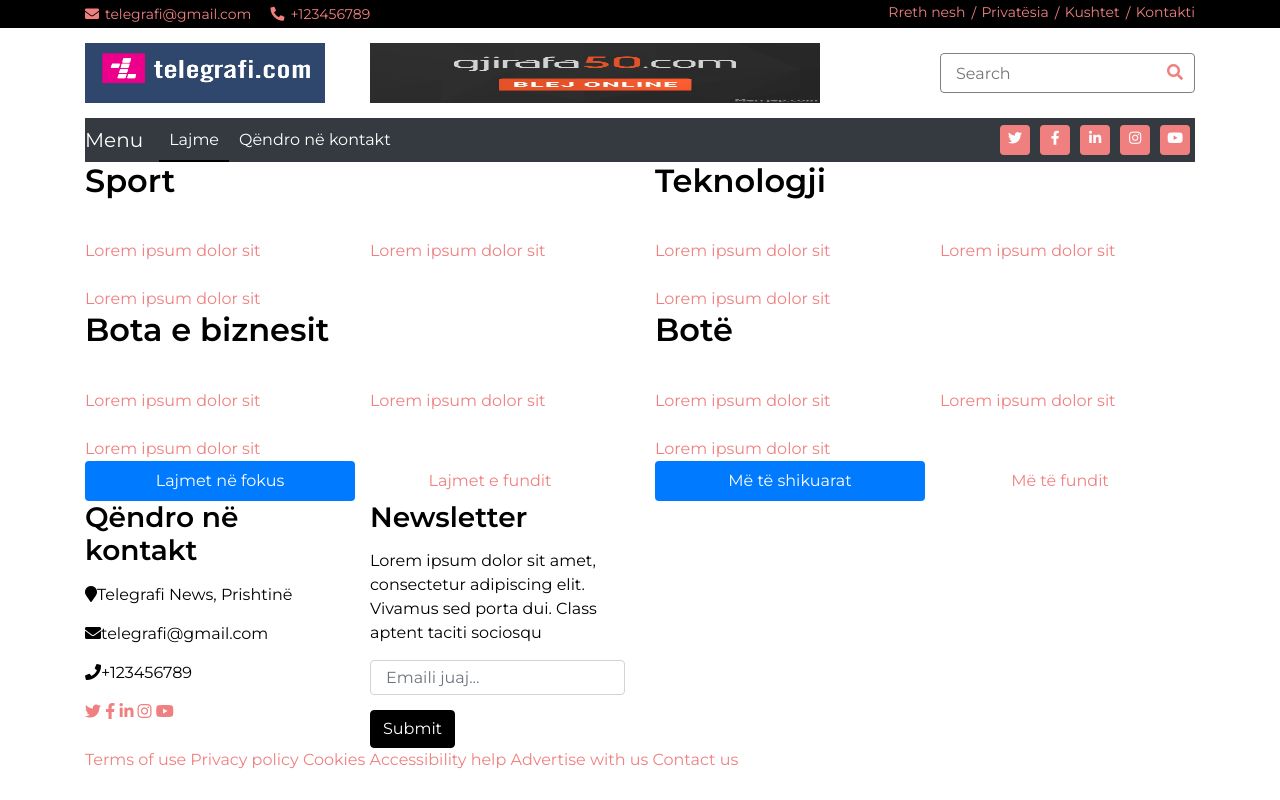
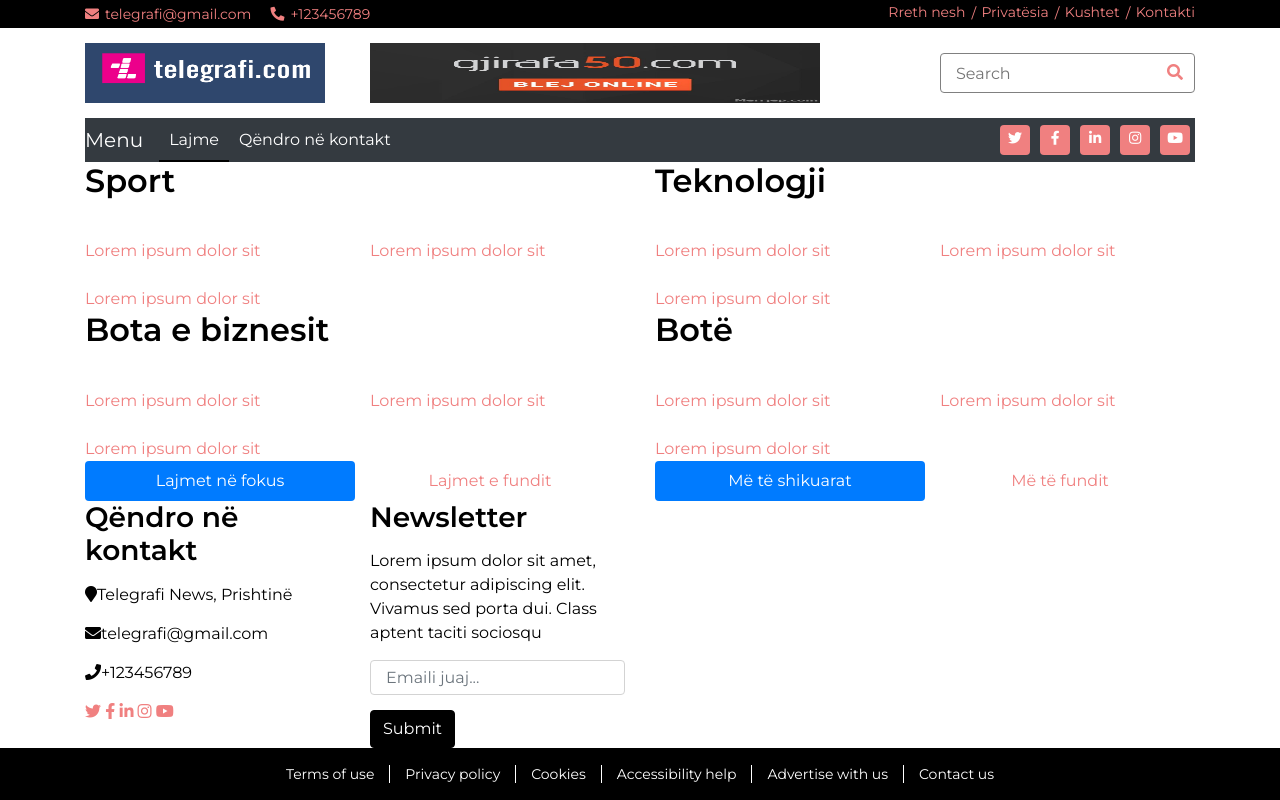
Before and after one commit to ehoxha44/UEB20_22_Gr11, a plain HTML site: page index.html in a window 1280 px wide. Drawn offline with nearby package versions, Linux system fonts and the light colour scheme.

Commit message:
CSS Update (Footer)

```diff
--- a/assets/css/style.css
+++ b/assets/css/style.css
@@ -406,3 +406,37 @@ button.btn:hover {
 .top-news .slick-next::before {
     content: "\f105";
 }
+
+/* Footer Menu */
+.footer-menu {
+    position: relative;
+    background: black;
+}
+
+.footer-menu .container {
+    padding: 15px 0;
+    border-top: 1px solid black;
+}
+
+.footer-menu .f-menu {
+    font-size: 0;
+    text-align: center;
+}
+
+.footer-menu .f-menu a {
+    color: white;
+    font-size: 14px;
+    margin-right: 15px;
+    padding-right: 15px;
+    border-right: 1px solid white;
+}
+
+.footer-menu .f-menu a:hover {
+    color: lightcoral;
+}
+
+.footer-menu .f-menu a:last-child {
+    margin-right: 0;
+    padding-right: 0;
+    border-right: none;
+}
--- a/index.html
+++ b/index.html
@@ -50,7 +50,7 @@
                 </div>
                 <div class="col-lg-6 col-md-4">
                     <div class="b-ads">
-                        <a href="">
+                        <a href="https://gjirafa50.com/">
                             <img width="450px" height="60px" src="assets/img/ads.jpeg" alt="Ads">
                         </a>
                     </div>
```
